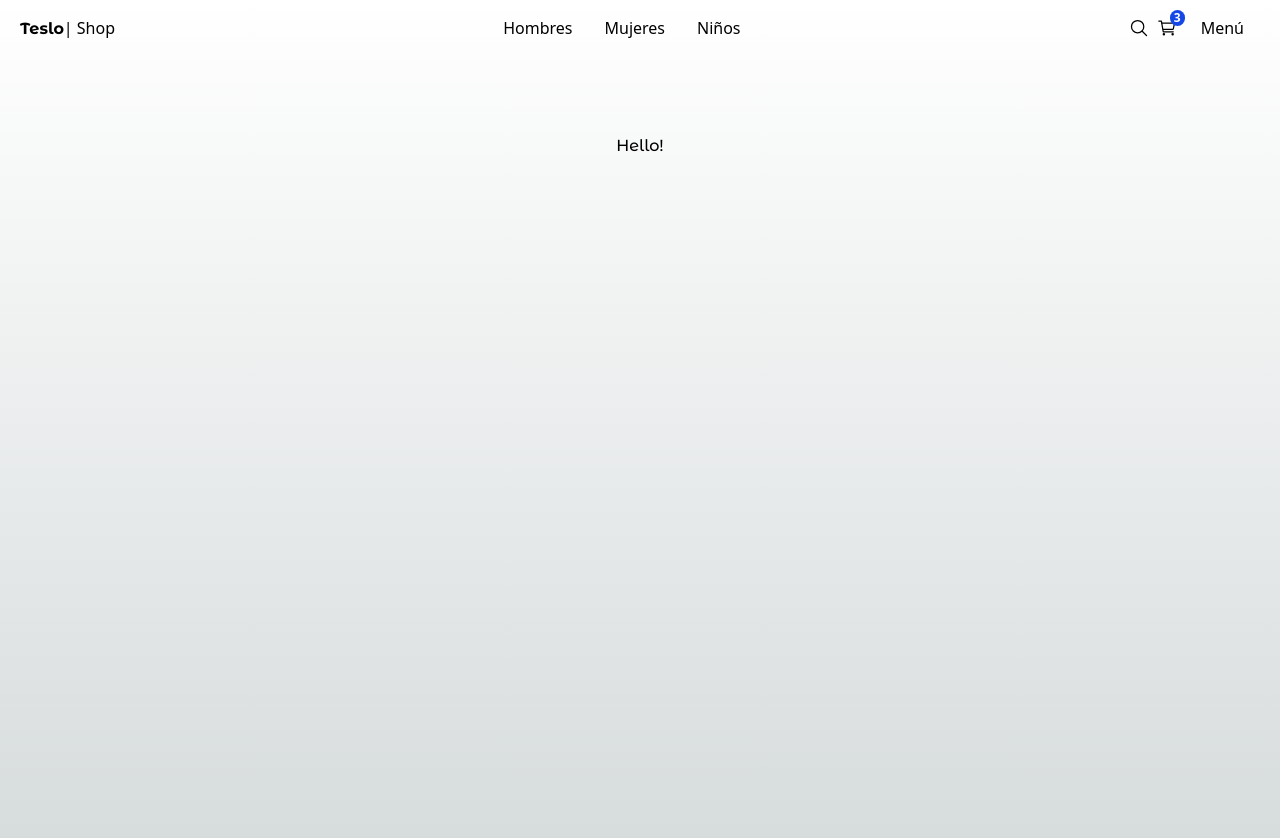
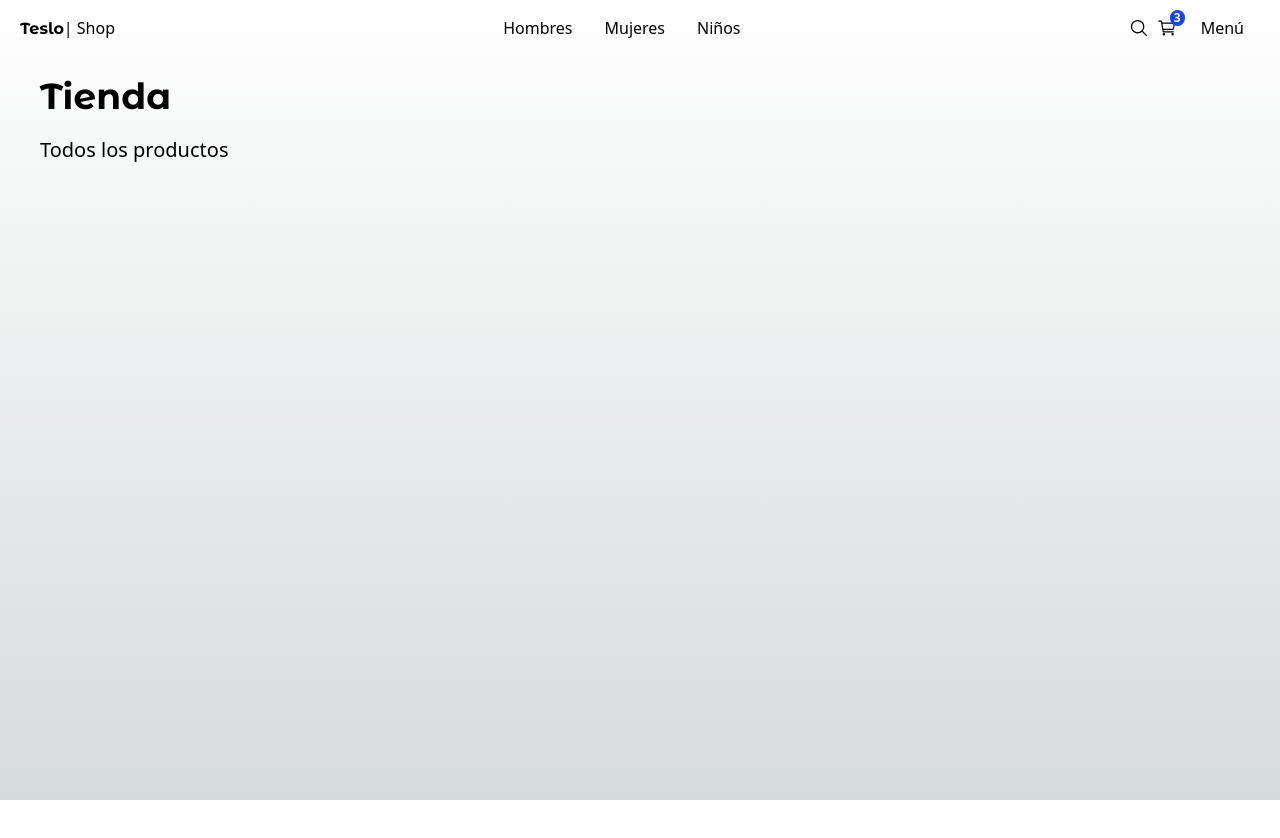
Before and after one commit to klich1984/teslo-shop-next, a Next.js app: page / in a window 1280 px wide. Shown: the top 838 px of the page. After the commit the page ends 800 px from the top, so only its background shows below. Built offline with nearby package versions, Linux system fonts and the light colour scheme.

Commit message:
feat: 🗿 Add Title Component

```diff
--- a/src/app/(shop)/layout.tsx
+++ b/src/app/(shop)/layout.tsx
@@ -4,7 +4,7 @@
   return (
     <main className='min-h-screen'>
       <TopMenu />
-      {children}
+      <div className='px-1 sm:px-10'>{children}</div>
     </main>
   )
 }
--- a/src/app/(shop)/page.tsx
+++ b/src/app/(shop)/page.tsx
@@ -1,11 +1,9 @@
-import { titleFont } from '../../config/fonts'
+import { Title } from '@/components'
 
 export default function Home() {
   return (
-    <div className='grid grid-rows-[20px_1fr_20px] items-center justify-items-center min-h-screen p-8 pb-20 gap-16 sm:p-20 font-[family-name:var(--font-geist-sans)]'>
-      <div>
-        <h1 className={titleFont.className}>Hello!</h1>
-      </div>
-    </div>
+    <>
+      <Title title='Tienda' subtitle='Todos los productos' className='mb-2' />
+    </>
   )
 }
--- a/src/components/index.ts
+++ b/src/components/index.ts
@@ -1,2 +1,3 @@
+export * from './ui/not-found/PageNotFound'
+export * from './ui/title/Title'
 export * from './ui/top-menu/TopMenu'
-export * from './ui/not-found/PageNotFound'
--- /dev/null
+++ b/src/components/ui/title/Title.tsx
@@ -0,0 +1,19 @@
+import { titleFont } from '@/config/fonts'
+
+interface TitleProps {
+  title: string
+  subtitle?: string
+  className?: string
+}
+
+export const Title = ({ title, className, subtitle }: TitleProps) => {
+  return (
+    <div className={`mt-3 ${className}`}>
+      <h1 className={`${titleFont.className} antialiased text-4xl font-semibold my-5`}>
+        {title}
+      </h1>
+
+      {subtitle && <h3 className='text-xl mb-5'>{subtitle}</h3>}
+    </div>
+  )
+}
```
